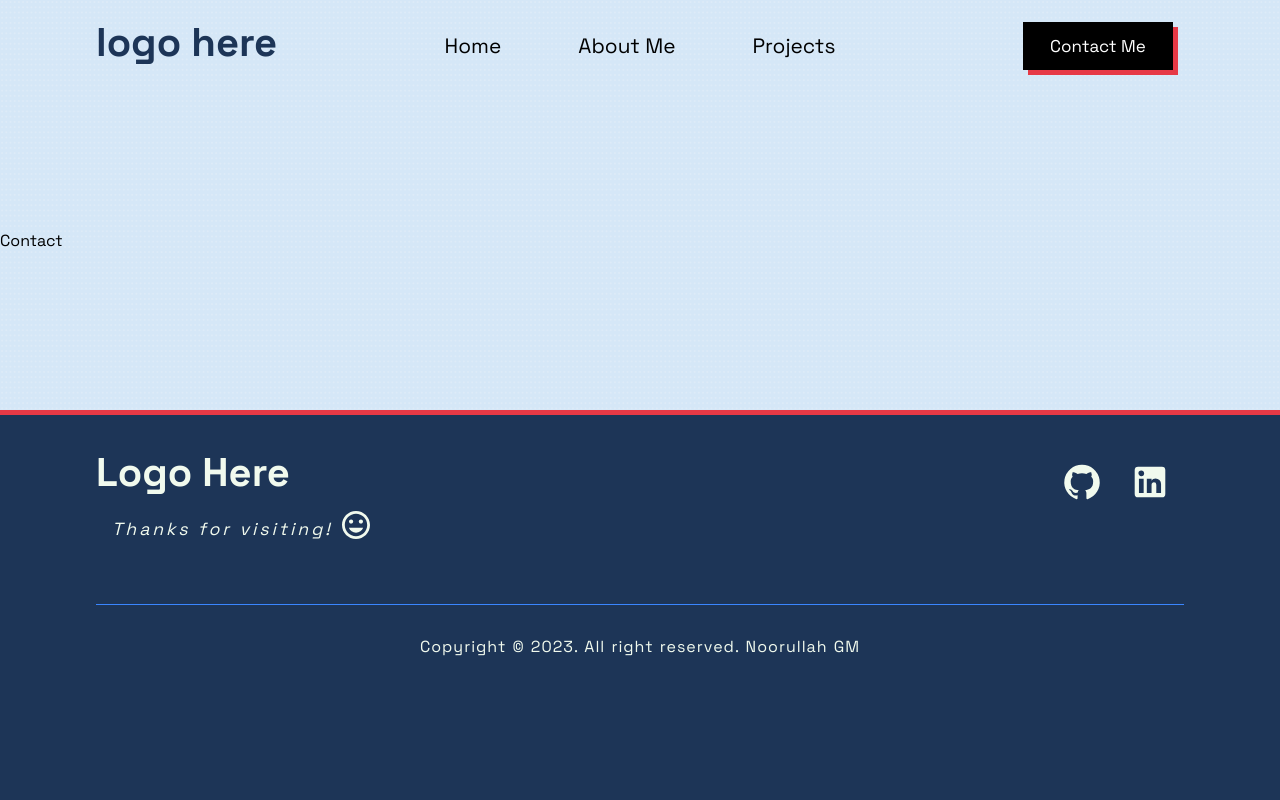
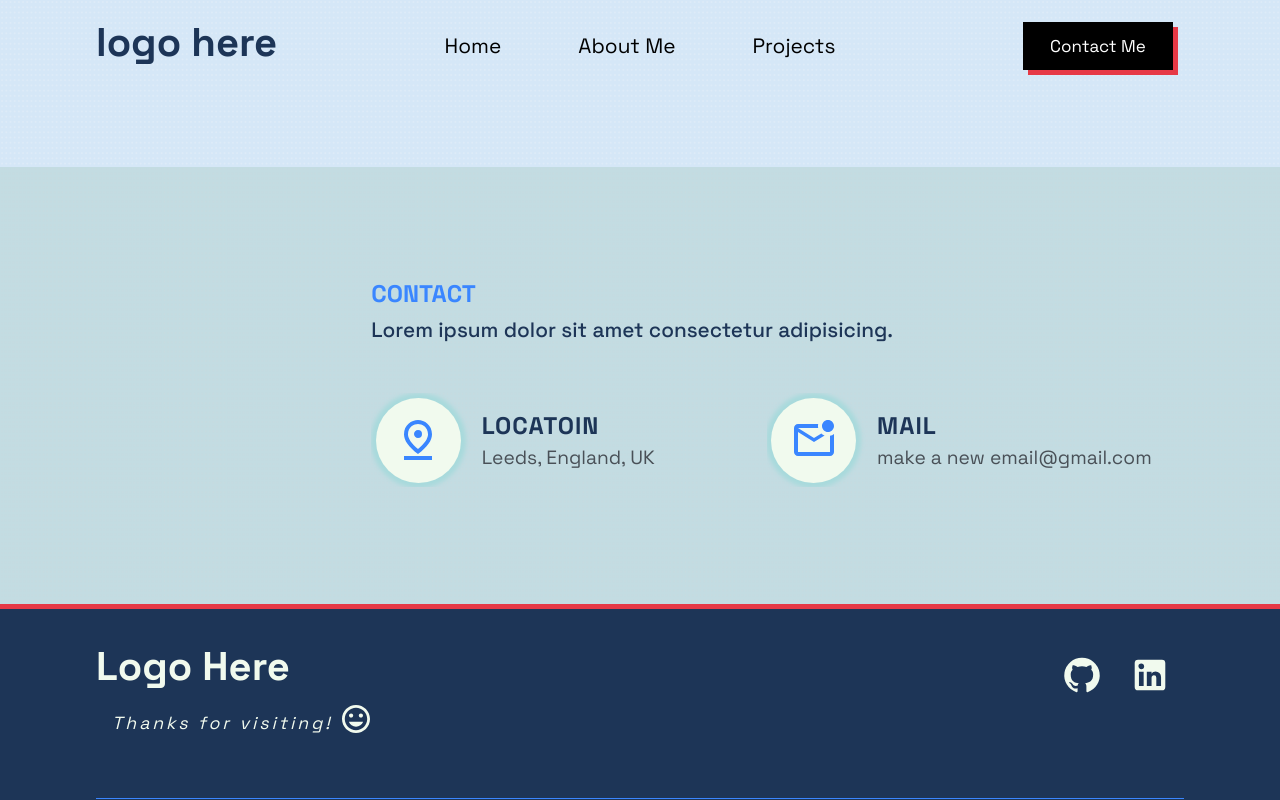
Before and after one commit to noorgm/Portfolio, a React (Create React App) app: page /contact in a window 1280 px wide. Built offline with nearby package versions, Linux system fonts and the light colour scheme.

Commit message:
Sorted the Contact Component out

```diff
--- a/src/components/Contact/Contact.js
+++ b/src/components/Contact/Contact.js
@@ -1,10 +1,41 @@
 import React from 'react';
 
+import PinDropOutlinedIcon from '@mui/icons-material/PinDropOutlined';
+import MarkEmailUnreadOutlinedIcon from '@mui/icons-material/MarkEmailUnreadOutlined';
 import './contact.css';
 
 const Contact = () => {
   return (
-    <div>Contact</div>
+    <section className="contact-bg">
+      <div className="container">
+        <div className="contact grid">
+          <div className="contact-top">
+            <h3>CONTACT</h3>
+            <p>Lorem ipsum dolor sit amet consectetur adipisicing.</p>
+          </div>
+          <div className="contact-bottom">
+            <div className="c-b-left">
+              <div className="c-b-icon">
+                <PinDropOutlinedIcon className='contact-icon' />
+              </div>
+              <div className="c-b-l-items">
+                <h3>Locatoin</h3>
+                <p>Leeds, England, UK</p>
+              </div>
+            </div>
+            <div className="c-b-left">
+              <div className="c-b-icon">
+                <MarkEmailUnreadOutlinedIcon className='contact-icon' />
+              </div>
+              <div className="c-b-l-items">
+                <h3>Mail</h3>
+                <p>make a new email@gmail.com</p>
+              </div>
+            </div>
+          </div>
+        </div>
+      </div>
+    </section>
   )
 }
 
--- a/src/components/Contact/contact.css
+++ b/src/components/Contact/contact.css
@@ -0,0 +1,56 @@
+.contact-bg {
+    background-image: url('../../assets/images/dark-bg.png');
+    background-size: cover;
+    background-repeat: no-repeat;
+    min-height: 437px;
+    margin-top: 3rem;
+}
+
+.contact {
+    margin: 111px 0px;
+}
+.contact-top {
+    grid-column: 3 / 9;
+}
+.contact-top > h3 {
+    color: var(--secondary-color);
+    font-size: 1.5rem;
+}
+.contact-top > p {
+    font-size: 1.3rem;
+    padding-top: 0.4em;
+    color: var(--primary-color);
+    font-weight: 500;
+}
+.contact-bottom {
+    grid-column: 3 / 9;
+    display: flex;
+    gap: 7rem;
+    margin-top: 2.3rem;
+}
+.c-b-left {
+    display: flex;
+    align-items: center;
+    gap: 1rem;
+}
+.c-b-l-items {
+    font-size: 1.2rem;
+    line-height: 1.5;
+}
+.c-b-l-items > h3 {
+    font-size: 1.5rem;
+    text-transform: uppercase;
+    letter-spacing: 1px;
+}
+.c-b-icon {
+    background-color: var(--forth-color);
+    padding: 1.9rem;
+    border-radius: 50%;
+    display: flex;
+    color: var(--secondary-color);
+    box-shadow: 0px 0px 4px 5px var(--third-color);
+    margin: 0.3rem;
+}
+.contact-icon {
+    transform: scale(2);
+}
--- a/src/components/Footer/footer.css
+++ b/src/components/Footer/footer.css
@@ -1,7 +1,7 @@
 .footer-bg {
     grid-area: footer;
     background-color: var(--primary-color);
-    margin-top: 3rem;
+    /* margin-top: 3rem; */
     min-height: 191px;
     border-top: 5px solid var(--fifth-color);
 }
--- a/src/components/Project/Project.js
+++ b/src/components/Project/Project.js
@@ -38,6 +38,31 @@ const Project = () => {
             </div>
           </div>
         </div>
+        <div className="projects grid">
+          <div className="project-left">
+            <div className="car-ss-bg">
+              <img src={carSs} alt="car screenshot" />
+            </div>
+          </div>
+          <div className="project-right">
+            <div className="p-r-heading">
+              <h3>Car Hire</h3>
+              <img src={carLogo} alt="car logo" />
+            </div>
+            <div className="p-r-middle">
+              <p>Lorem ipsum dolor sit amet consectetur adipisicing elit. Cum iste voluptatibus asperiores vero. Voluptas deleniti sequi ducimus itaque nostrum, vitae similique, voluptatibus delectus molestiae fugit, repudiandae quos necessitatibus unde eius. Non!</p>
+              <div className="p-r-lib">
+                <p>Lorem, ipsum</p>
+                <p>Lorem, ipsum</p>
+              </div>
+            </div>
+            <div className="p-r-bottom">
+              <GitHub className='project-github-icon' />
+              <NorthEastIcon className='project-arrow-icon'/>
+            </div>
+          </div>
+
+        </div>
 
       </div>
     </section>
--- a/src/components/Project/project.css
+++ b/src/components/Project/project.css
@@ -7,13 +7,13 @@
     margin-right: auto;
 }
 .projects {
-    margin: 1.3rem;
+    margin: 1.3rem 1.3rem 5rem 1.3rem;
     column-gap: 2rem;
     box-shadow: 11px 11px 0px 0px var(--primary-color);
     border-bottom-left-radius: 37px;
     border-top-right-radius: 37px;
     border: 3px solid var(--primary-color);
-    /* min-height: 451px; */
+    min-height: 401px;
 }
 /* LEFT HAND SIDE */
 .project-left {
```
